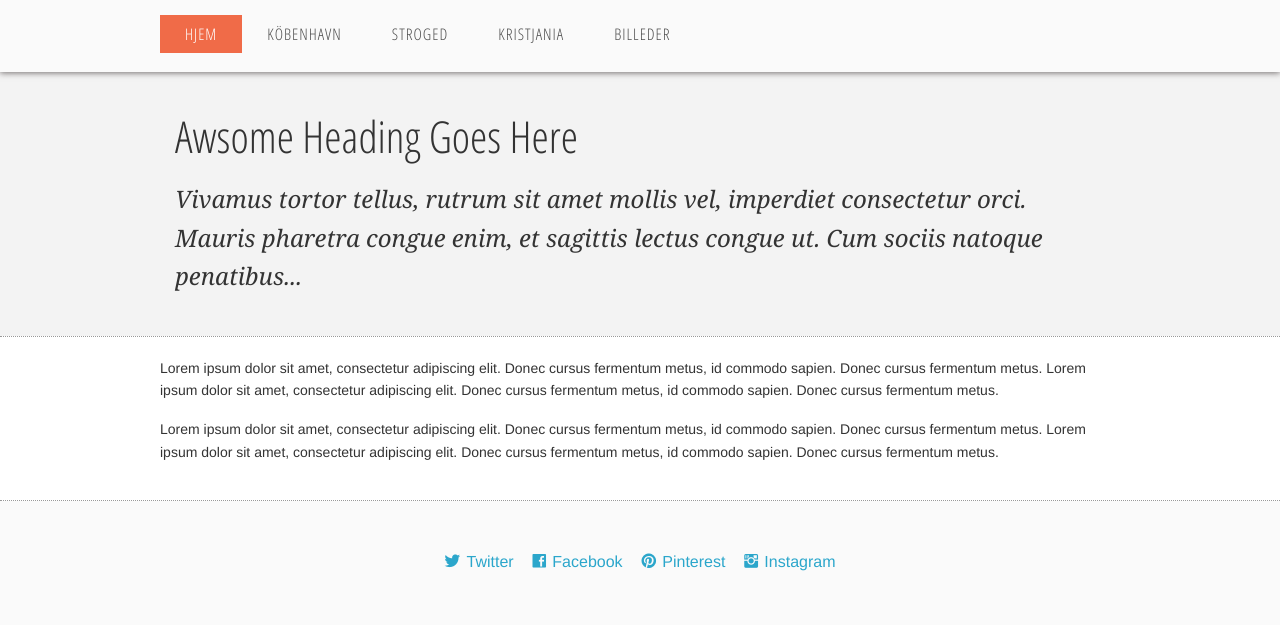
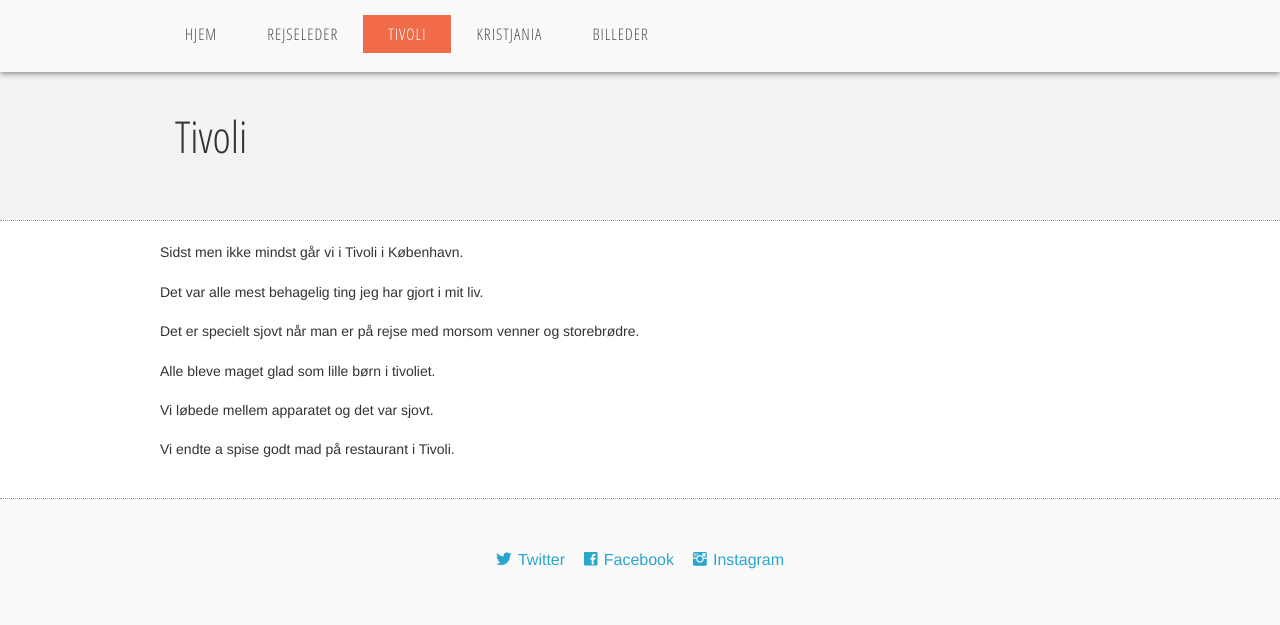
Before and after one commit to bjozzi/bjozzi.github.io, a plain HTML site: page Stroged.html in a window 1280 px wide. Drawn offline with nearby package versions, Linux system fonts and the light colour scheme; a web font is replaced by a local one.

Commit message:
Update Stroged.html

```diff
--- a/Stroged.html
+++ b/Stroged.html
@@ -49,10 +49,10 @@
 
         <ul id="menu-header" class="nav-bar horizontal">
 
-         <li class="active"><a href="index.html">Hjem</a></li>
+         <li class=""><a href="index.html">Hjem</a></li>
 
-          <li class=""><a href="Köbenhavn.html">Köbenhavn</a></li>
-          <li class=""><a href="Stroged.html">Stroged</a></li>
+          <li class=""><a href="Köbenhavn.html">Rejseleder</a></li>
+          <li class="active"><a href="Stroged.html">Tivoli</a></li>
           <li class=""><a href="Kristjania.html">Kristjania</a></li>
           <li class=""><a href="galleries.html">Billeder</a></li>
 
@@ -78,9 +78,8 @@
     <article>
 
              <div class="twelve columns">
-                 <h1>Awsome Heading Goes Here</h1>
-                      <p class="excerpt">Vivamus tortor tellus, rutrum sit amet mollis vel, imperdiet consectetur orci. Mauris pharetra congue enim, et sagittis lectus congue ut. Cum sociis natoque penatibus...</p>
-             </div>
+                 <h1>Tivoli</h1>
+              </div>
 
     </article>
 
@@ -95,11 +94,12 @@
 
 
       <div class="row">
-
-      <p>Lorem ipsum dolor sit amet, consectetur adipiscing elit. Donec cursus fermentum metus, id commodo sapien. Donec cursus fermentum metus. Lorem ipsum dolor sit amet, consectetur adipiscing elit. Donec cursus fermentum metus, id commodo sapien. Donec cursus fermentum metus.</p>
-
-            <p>Lorem ipsum dolor sit amet, consectetur adipiscing elit. Donec cursus fermentum metus, id commodo sapien. Donec cursus fermentum metus. Lorem ipsum dolor sit amet, consectetur adipiscing elit. Donec cursus fermentum metus, id commodo sapien. Donec cursus fermentum metus.</p>
-
+      <p>Sidst men ikke mindst går vi i Tivoli i København.</p>
+      <p>Det var alle mest behagelig ting jeg har gjort i mit liv. </p>
+      <p>Det er specielt sjovt når man er på rejse med morsom venner og storebrødre. </p>
+      <p>Alle bleve maget glad som lille børn i tivoliet.</p>
+      <p>Vi løbede mellem apparatet og det var sjovt. </p>
+      <p>Vi endte a spise godt mad på restaurant i Tivoli. </p>
       </div>
 
 
@@ -112,10 +112,9 @@
       <div class="row">
 
           <div class="twelve columns footer">
-              <a href="http://twitter.com/dieterarno" class="lsf-icon" style="font-size:16px; margin-right:15px" title="twitter">Twitter</a>
-              <a href="http://csstemplateheaven.com/csstemplateheaven" class="lsf-icon" style="font-size:16px; margin-right:15px" title="facebook">Facebook</a>
-              <a href="http://csstemplateheaven.com/csstemplateheaven" class="lsf-icon" style="font-size:16px; margin-right:15px" title="pinterest">Pinterest</a>
-              <a href="http://twitter.com/dieterarno" class="lsf-icon" style="font-size:16px" title="instagram">Instagram</a>
+              <a href="http://twitter.com/unnipunn" class="lsf-icon" style="font-size:16px; margin-right:15px" title="twitter">Twitter</a>
+              <a href="http://facebook.com/bohogoni5" class="lsf-icon" style="font-size:16px; margin-right:15px" title="facebook">Facebook</a>
+              <a href="http://instagram.com/unnipunn" class="lsf-icon" style="font-size:16px" title="instagram">Instagram</a>
           </div>
 
       </div>
```
